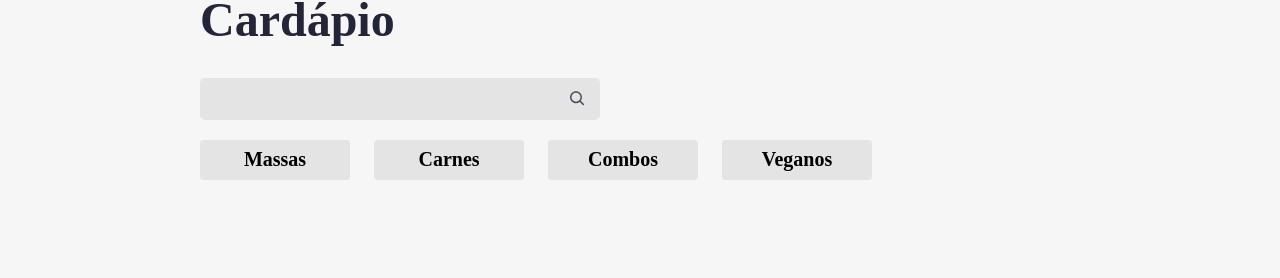
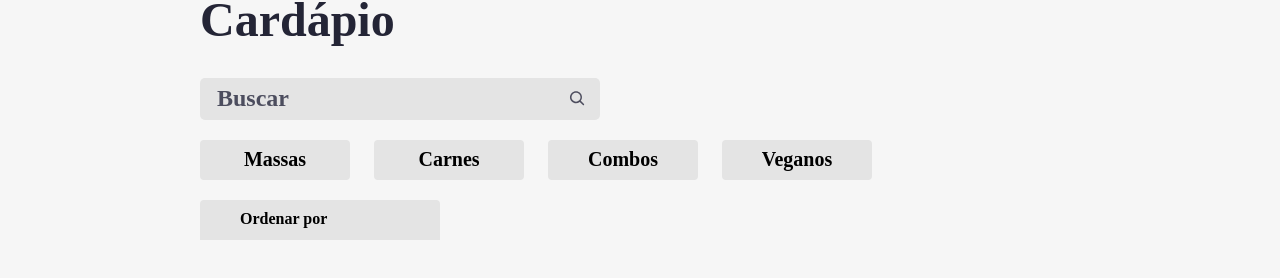
Before and after one commit to namelew/Aluroni, a React (Create React App) app: page / in a window 1280 px wide. Shown: the part 514-792 px from the top of the page. Built offline with nearby package versions, Linux system fonts and the light colour scheme; a web font is replaced by a local one.

Commit message:
Criando stateless sorter e alterando ícone da página

```diff
--- a/public/index.html
+++ b/public/index.html
@@ -2,15 +2,13 @@
 <html lang="en">
   <head>
     <meta charset="utf-8" />
-    <link rel="icon" href="%PUBLIC_URL%/favicon.ico" />
+    <link rel="icon" href="%PUBLIC_URL%/favicon.svg" />
     <meta name="viewport" content="width=device-width, initial-scale=1" />
     <meta name="theme-color" content="#000000" />
     <meta
       name="description"
       content="Web site created using create-react-app"
     />
-    <link rel="apple-touch-icon" href="%PUBLIC_URL%/logo192.png" />
-    <link rel="manifest" href="%PUBLIC_URL%/manifest.json" />
     <title>Aluroni</title>
   </head>
   <body>
--- a/src/pages/Menu/Searcher/index.tsx
+++ b/src/pages/Menu/Searcher/index.tsx
@@ -13,6 +13,7 @@ const Searcher = ( { search, setSearch } : Props) => {
             <input
                 value={search}
                 onChange={( event ) => { setSearch(event.target.value) }}
+                placeholder='Buscar'
             />
             <CgSearch size={20} color='#4D4D5E'/>
         </div>
--- /dev/null
+++ b/src/pages/Menu/Sorter/Sorter.module.scss
@@ -0,0 +1,49 @@
+@import "styles/variables";
+
+.sorter {
+  align-items: center;
+  background-color: $grey;
+  border: none;
+  border-top-left-radius: 4px;
+  border-top-right-radius: 4px;
+  display: flex;
+  font-size: 1rem;
+  font-weight: bold;
+  height: 40px;
+  justify-content: space-between;
+  min-width: 240px;
+  padding: 0 40px;
+  position: relative;
+  &--ativo {
+    background-color: $blue;
+    color: white;
+  }
+  &__options {
+    display: none;
+    position: absolute;
+    left: 0;
+    flex-direction: column;
+    top: 100%;
+    width: 100%;
+    &--ativo {
+      display: flex;
+    }
+  }
+  &__option {
+    align-items: center;
+    background-color: $grey;
+    border-top: 2px solid $light-grey;
+    box-sizing: border-box;
+    color: $black;
+    display: flex;
+    height: 40px;
+    justify-content: center;
+    width: inherit;
+    &:hover,
+    &--ativo {
+      background-color: $blue;
+      cursor: pointer;
+      color: white;
+    }
+  }
+}
--- /dev/null
+++ b/src/pages/Menu/Sorter/index.tsx
@@ -0,0 +1,21 @@
+import styles from './Sorter.module.scss';
+import options from './options.json';
+
+type IOptions = typeof options[0];
+
+const Sorter = () => {
+    return (
+        <button className={styles.sorter}>
+            <span>Ordenar por</span>
+            <div className={styles.sorter__options}>
+                {options.map(option => (
+                    <div className={styles.sorter__option} key={option.value}>
+                        {option.name}
+                    </div>
+                ))}
+            </div>
+        </button>
+    )
+}
+
+export default Sorter;
--- /dev/null
+++ b/src/pages/Menu/Sorter/options.json
@@ -0,0 +1,18 @@
+[
+  {
+    "name": "",
+    "value": ""
+  },
+  {
+    "name": "Porção",
+    "value": "porcao"
+  },
+  {
+    "name": "Qtd. pessoas",
+    "value": "qtd_pessoas"
+  },
+  {
+    "name": "Preço",
+    "value": "preco"
+  }
+]
--- a/src/pages/Menu/index.tsx
+++ b/src/pages/Menu/index.tsx
@@ -4,6 +4,7 @@ import styles from './Menu.module.scss';
 import { ReactComponent as Logo} from 'assets/logo.svg';
 import Searcher from './Searcher';
 import Filters from 'components/Filters';
+import Sorter from './Sorter';
 
 const Menu = () => {
     const [search, setSearch] = useState('');
@@ -21,6 +22,7 @@ const Menu = () => {
                 <Searcher search={search} setSearch={setSearch}/>
                 <div className={styles.billOfFare__filters}>
                     <Filters filter={filter} setFilter={setFilter}/>
+                    <Sorter />
                 </div>
             </section>
         </main>
```
Also changed, not shown: public/favicon.svg (added).
